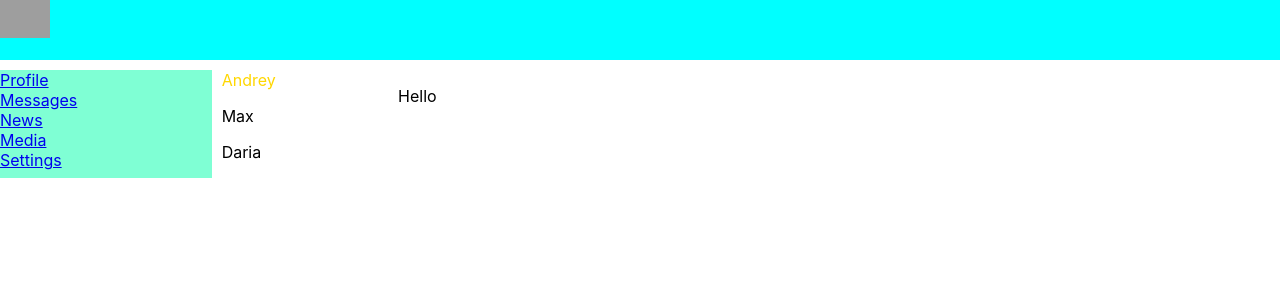
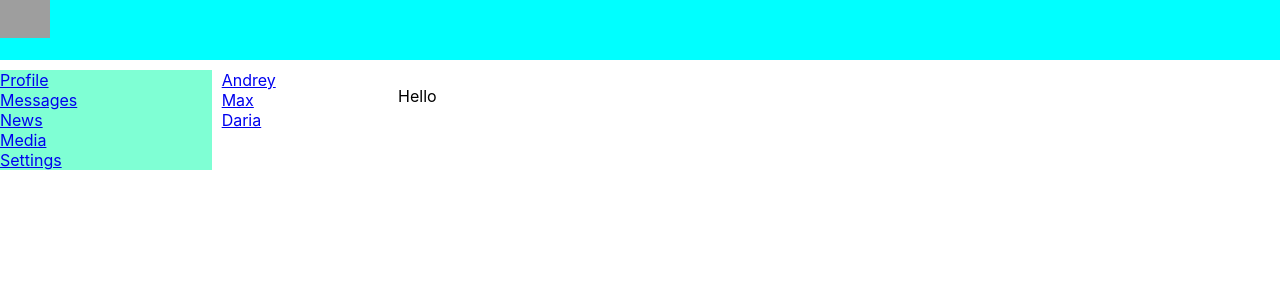
Before and after one commit to Lodhel/learn_app, a React (Create React App) app: page /dialogs in a window 1280 px wide. Shown: the top 300 px of the page. Built offline with nearby package versions, Linux system fonts and the light colour scheme; grey boxes are pictures that could not be loaded.

Commit message:
props dialogs

```diff
--- a/src/App.js
+++ b/src/App.js
@@ -13,7 +13,7 @@ function App() {
             <Header />
             <Nav />
             <div>
-                <Route path='/dialogs/' component={Dialogs} />
+                <Route exact path='/dialogs/' component={Dialogs} />
                 <Route path='/content/' component={Content} />
             </div>
             </div>
--- a/src/components/Dialogs.jsx
+++ b/src/components/Dialogs.jsx
@@ -1,20 +1,23 @@
 import React from 'react';
 import s from './Dialogs.module.css';
+import { NavLink } from 'react-router-dom';
+
+
+const DialogItem = (props) => {
+    let path = "/dialogs/" + props.id;
+    return (
+        <div><NavLink to={path}>{props.name}</ NavLink></div>
+    )
+}
 
 
 const Dialogs = (props) => {
     return (
         <div className={s.dialogs}>
             <div className={s.dialogitems}>
-                <div className={s.dialog + ' ' + s.active}>
-                    Andrey
-                </div>
-                <div className={s.dialog}>
-                    <p>Max</p>
-                </div>
-            <div className={s.dialog}>
-                    <p>Daria</p>
-                </div>
+                <DialogItem name="Andrey" id="1" />
+                <DialogItem name="Max" id="2" />
+                <DialogItem name="Daria" id="3" />
             </div>
 
             <div className="messages">
```
